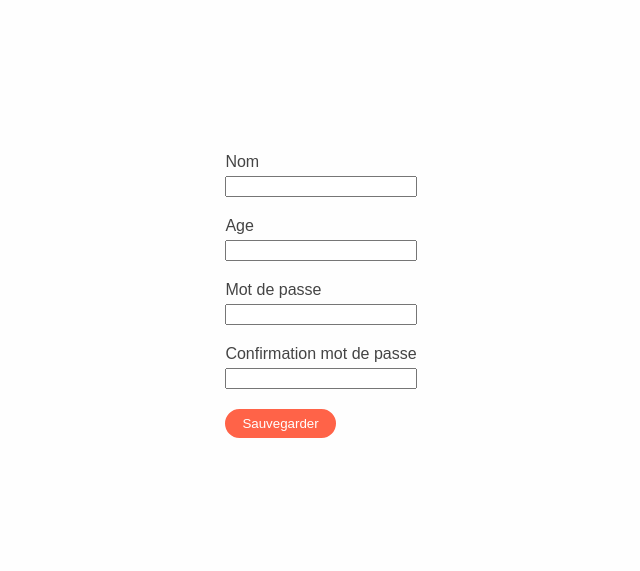
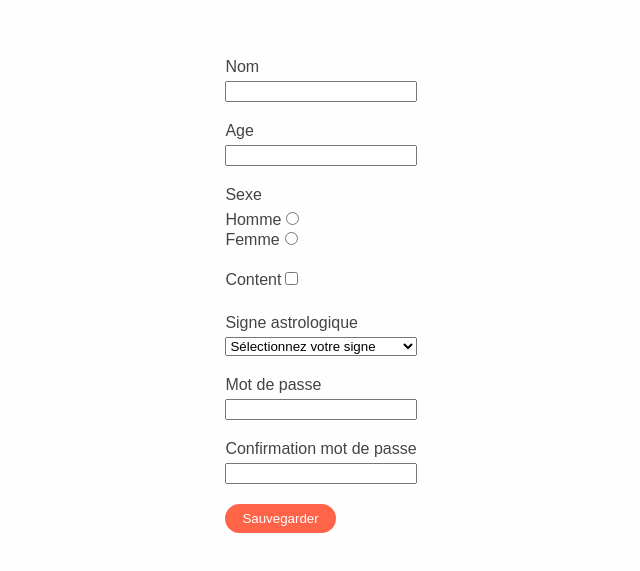
Before and after one commit to FaustineBrachotte/react-form, a React (Vite) app: page / in a window 1280 px wide. Shown: the part 105-676 px from the top of the page, without its empty margins (319-959 px from the left). Built offline with nearby package versions, Linux system fonts and the light colour scheme.

Commit message:
Ajout checkbox, radio & select

```diff
--- a/src/App.jsx
+++ b/src/App.jsx
@@ -4,32 +4,32 @@ import { yupResolver } from '@hookform/resolvers/yup';
 
 function App() {
 	const yupSchema = yup.object({
-		name: yup
-			.string()
-			.required('Le champ est requis')
-			.min(2, 'Le champ doit contenir au moins deux caractères')
-			.test('isYes', "L'API a dit non", async () => {
-				const response = await fetch('https://yesno.wtf/api');
-				const result = await response.json();
-				console.log(result);
-				return result.answer === 'yes';
-			}),
-		age: yup
-			.number()
-			.typeError('Veuillez entrer un nombre')
-			.min(18, "L'âge doit être supérieur à 18 ans"),
-		password: yup
-			.string()
-			.required('Veuillez entrer un mot de passe')
-			.min(5, 'Le mot de passe est trop court')
-			.max(10, 'Le mot de passe est trop long'),
-		confirmPassword: yup
-			.string()
-			.required('Veuillez confirmer votre mot de passe')
-			.oneOf(
-				[yup.ref('password', '')],
-				'Les mots de passe doivent être identiques'
-			),
+		// name: yup
+		// 	.string()
+		// 	.required('Le champ est requis')
+		// 	.min(2, 'Le champ doit contenir au moins deux caractères')
+		// 	.test('isYes', "L'API a dit non", async () => {
+		// 		const response = await fetch('https://yesno.wtf/api');
+		// 		const result = await response.json();
+		// 		console.log(result);
+		// 		return result.answer === 'yes';
+		// 	}),
+		// age: yup
+		// 	.number()
+		// 	.typeError('Veuillez entrer un nombre')
+		// 	.min(18, "L'âge doit être supérieur à 18 ans"),
+		// password: yup
+		// 	.string()
+		// 	.required('Veuillez entrer un mot de passe')
+		// 	.min(5, 'Le mot de passe est trop court')
+		// 	.max(10, 'Le mot de passe est trop long'),
+		// confirmPassword: yup
+		// 	.string()
+		// 	.required('Veuillez confirmer votre mot de passe')
+		// 	.oneOf(
+		// 		[yup.ref('password', '')],
+		// 		'Les mots de passe doivent être identiques'
+		// 	),
 	});
 
 	const {
@@ -39,7 +39,13 @@ function App() {
 		//watch,
 		formState: { errors },
 	} = useForm({
-		defaultValues: { name: '' },
+		defaultValues: {
+			name: '',
+			other: {
+				astro: '',
+				happy: false,
+			},
+		},
 		resolver: yupResolver(yupSchema),
 		mode: 'onBlur',
 	});
@@ -63,6 +69,7 @@ function App() {
 					<input {...register('name')} id='name' type='text' />
 					{errors?.name && <p>{errors.name.message}</p>}
 				</div>
+
 				<div className='d-flex flex-column mb-20'>
 					<label htmlFor='age' className='mb-5'>
 						Age
@@ -70,6 +77,57 @@ function App() {
 					<input {...register('age')} id='age' type='number' />
 					{errors?.age && <p>{errors.age.message}</p>}
 				</div>
+
+				<div className='d-flex flex-column mb-20'>
+					<label htmlFor='sexe' className='mb-5'>
+						Sexe
+					</label>
+					<div>
+						<label htmlFor='man'>Homme</label>
+						<input
+							{...register('gender')}
+							id='man'
+							value='man'
+							type='radio'
+						/>
+					</div>
+					<div>
+						<label htmlFor='woman'>Femme</label>
+						<input
+							{...register('gender')}
+							id='woman'
+							value='woman'
+							type='radio'
+						/>
+					</div>
+				</div>
+
+				<div className='d-flex flex-column mb-20'>
+					<label htmlFor='happy' className='mb-5'>
+						Content
+						<input
+							{...register('other.happy')}
+							id='happy'
+							type='checkbox'
+						/>
+					</label>
+				</div>
+
+				<div className='d-flex flex-column mb-20'>
+					<label htmlFor='astro' className='mb-5'>
+						Signe astrologique
+					</label>
+					<select {...register('other.astro')} id='astro'>
+						<option value='' disabled>
+							Sélectionnez votre signe
+						</option>
+						<option value='fish'>Poisson</option>
+						<option value='aquarius'>Verseau</option>
+						<option value='taurus'>Taureau</option>
+						<option value='lion'>Lion</option>
+					</select>
+				</div>
+
 				<div className='d-flex flex-column mb-20'>
 					<label htmlFor='password' className='mb-5'>
 						Mot de passe
@@ -77,6 +135,7 @@ function App() {
 					<input {...register('password')} id='password' type='password' />
 					{errors?.password && <p>{errors.password.message}</p>}
 				</div>
+
 				<div className='d-flex flex-column mb-20'>
 					<label htmlFor='confirmPassword' className='mb-5'>
 						Confirmation mot de passe
@@ -90,6 +149,7 @@ function App() {
 						<p>{errors.confirmPassword.message}</p>
 					)}
 				</div>
+
 				<button className='btn btn-primary'>Sauvegarder</button>
 			</form>
 		</div>
```
